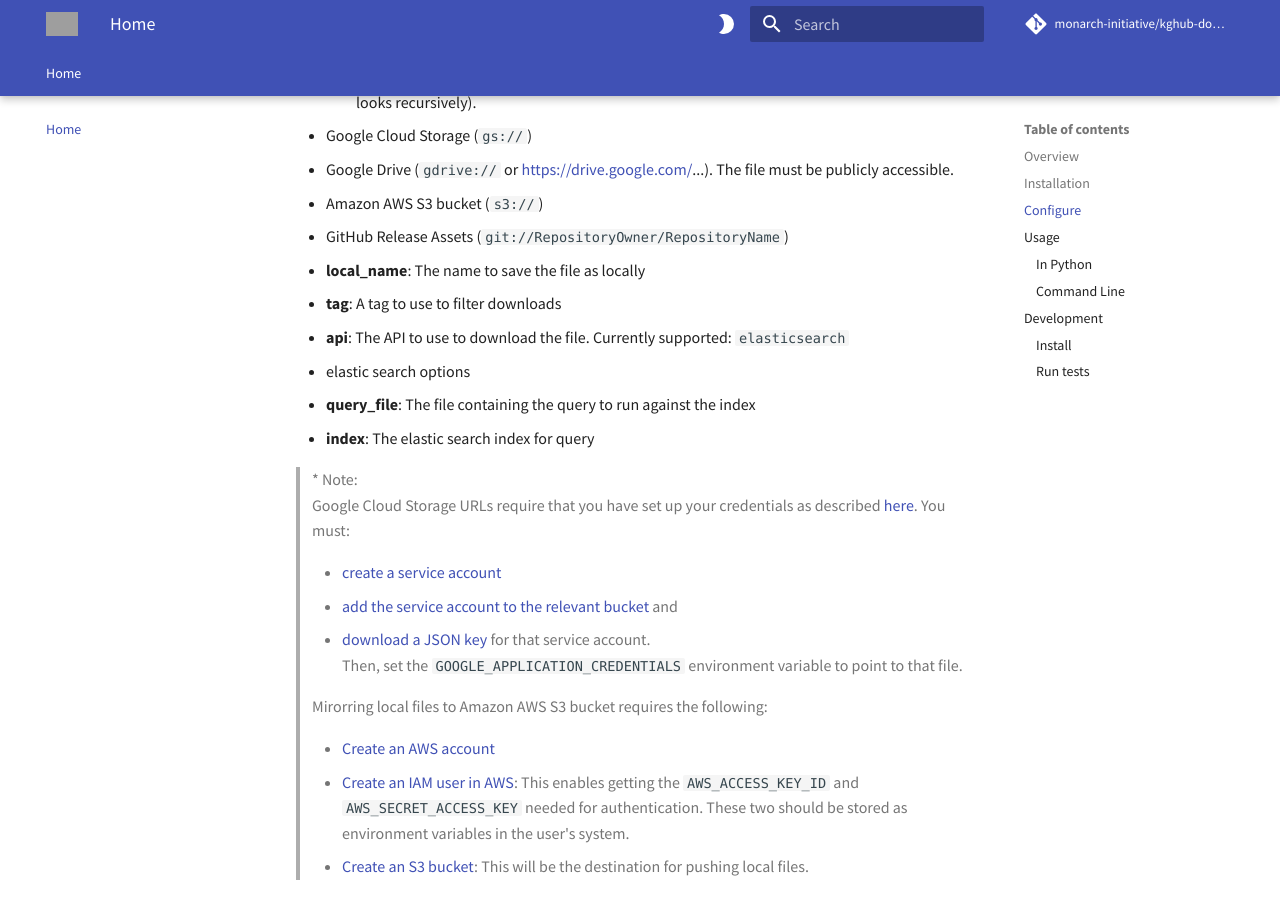
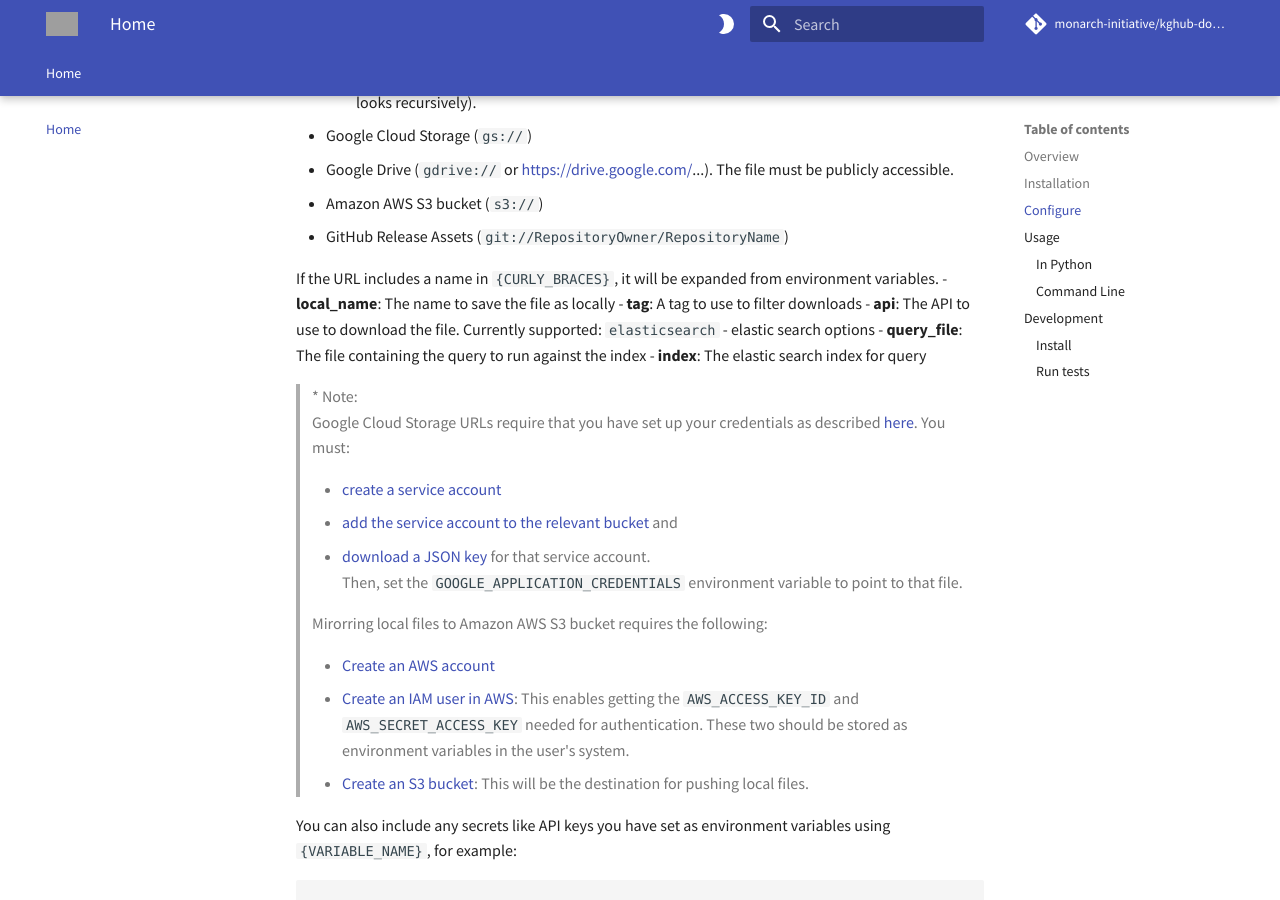
Before and after one commit to monarch-initiative/kghub-downloader, an MkDocs documentation site: the page built from docs/index.md, in a window 1280 px wide and 900 px high, scrolled down 791 px. Built offline with MkDocs 1.6.1 and Material for MkDocs 9.7.7, drawn with Linux system fonts in a browser that asks for light colours; some web fonts are replaced; comment, search, counter and statistics services are not loaded; grey boxes are pictures that could not be loaded.

Commit message:
Document URL environment variable expansion

```diff
--- a/docs/index.md
+++ b/docs/index.md
@@ -29,6 +29,8 @@ Available options are:
   - Google Drive (`gdrive://` or https://drive.google.com/...). The file must be publicly accessible.
   - Amazon AWS S3 bucket (`s3://`)
   - GitHub Release Assets (`git://RepositoryOwner/RepositoryName`)
+
+  If the URL includes a name in `{CURLY_BRACES}`, it will be expanded from environment variables.
 - **local_name**: The name to save the file as locally
 - **tag**: A tag to use to filter downloads
 - **api**: The API to use to download the file. Currently supported: `elasticsearch`
```
